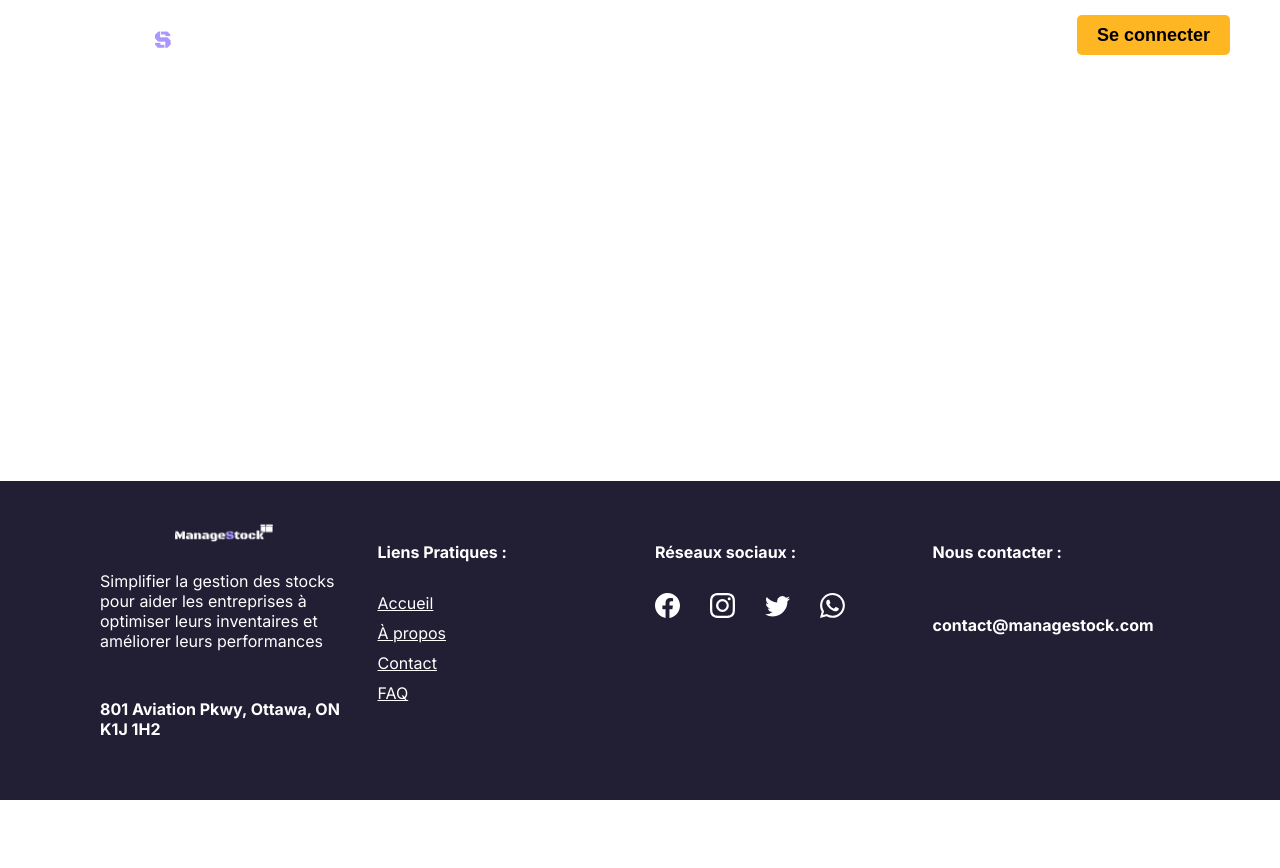
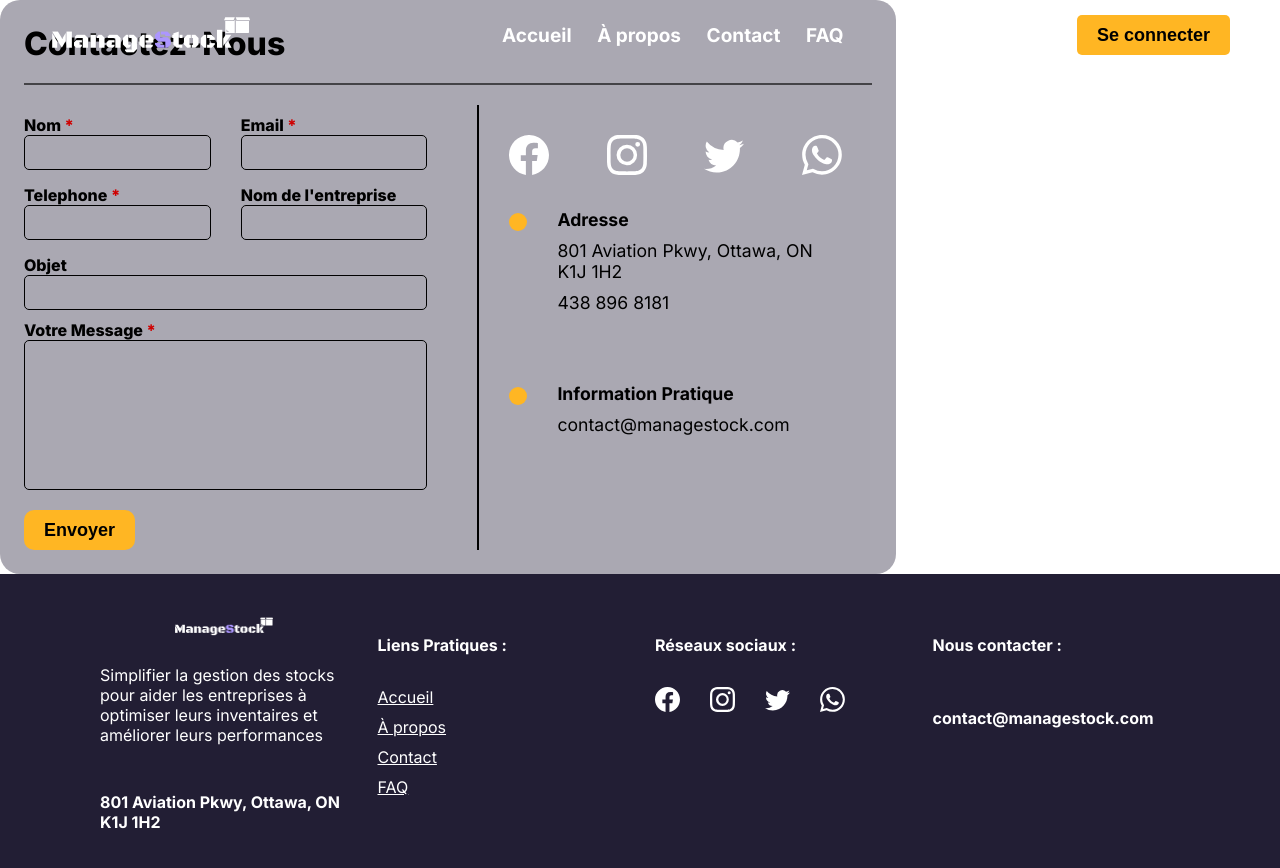
Before and after one commit to Laya2015/ManageStockAvancee, a Next.js app: page / in a window 1280 px wide. Shown: the top 868 px of the page. Before the commit the page ends 800 px from the top, so only its background shows below. Built offline with nearby package versions, Linux system fonts and the light colour scheme.

Commit message:
test push main

```diff
--- a/app/page.jsx
+++ b/app/page.jsx
@@ -1,5 +1,8 @@
 import styles from "./page.module.css";
+import Form from "@/components/ContactezNous"
 
 export default function Home() {
-  return <></>;
+  return <>
+  <Form/>
+  </>;
 }
```
